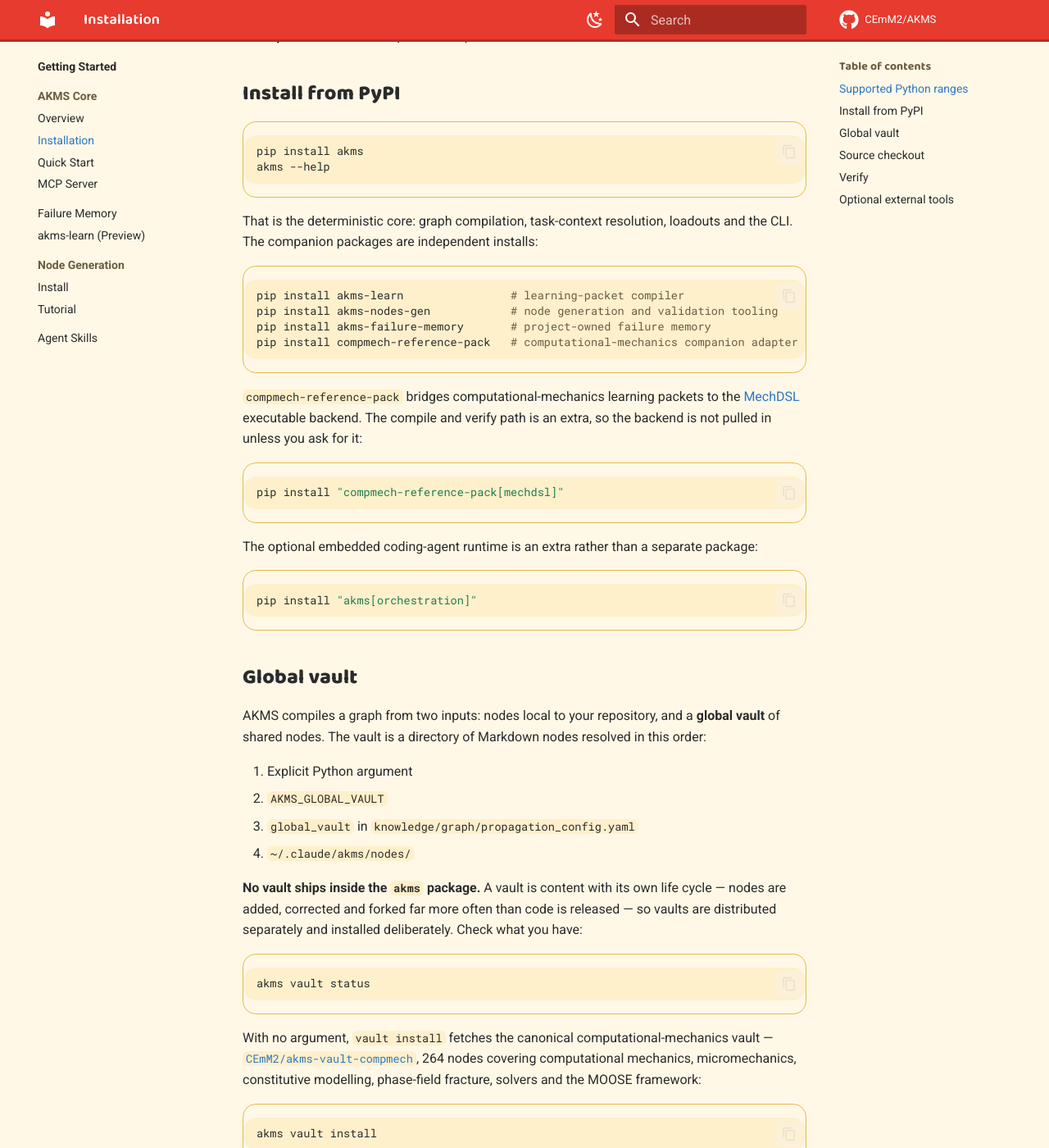
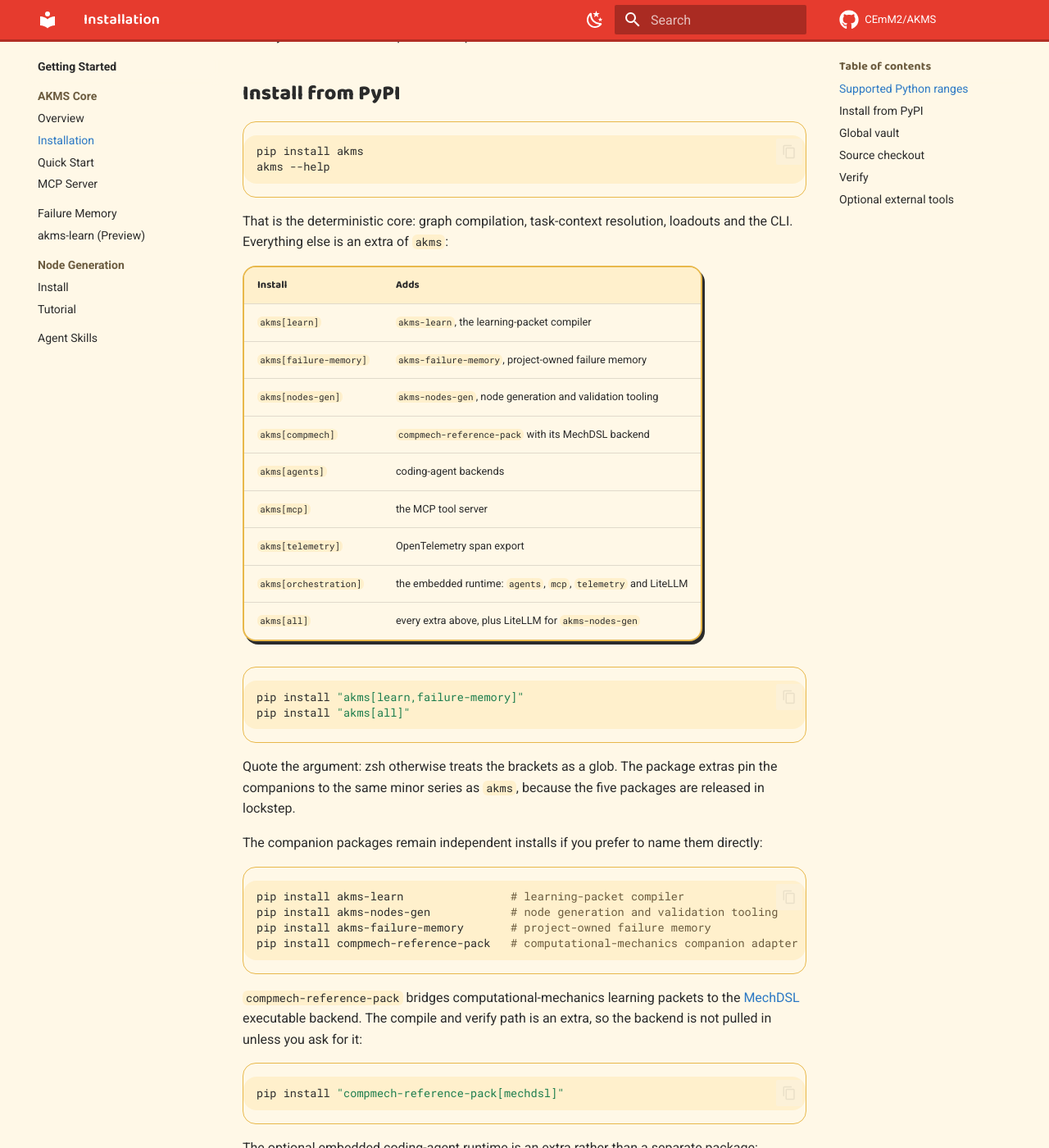
Before and after one commit to CEmM2/AKMS, an MkDocs documentation site: the page built from docs/getting-started/akms/installation.md, in a window 1280 px wide and 1400 px high, scrolled down 555 px. Shown: the whole window at 82% size. Built offline with MkDocs 1.6.1 and Material for MkDocs 9.7.7, drawn with Linux system fonts in a browser that asks for light colours; comment, search, counter and statistics services are not loaded.

Commit message:
feat(packaging): install the companion packages as extras of akms
`pip install "akms[learn]"`, `akms[failure-memory]`, `akms[nodes-gen]`,
`akms[compmech]` and `akms[all]` now pull in the sibling distributions,
so one package name covers the whole family. Each pin admits exactly the
current minor series (`>=0.3.1,<0.4`), matching the lockstep release
policy. `akms[compmech]` includes the MechDSL backend, which resolves from
PyPI. `akms[all]` is every extra plus LiteLLM for akms-nodes-gen.

akms-learn and akms-failure-memory depend on akms, so the extras form a
dependency cycle. pip and uv both resolve it; `uv lock` is clean.

`scripts/check_versions.py` now checks those pins against the akms
version, so a release bump that forgets them fails before tagging. The
gate was proven to fire on a deliberately stale pin.

Verified: a freshly built akms wheel installs with each new extra into a
clean venv, pulling the 0.3.1 siblings from PyPI, and the akms-learn,
akms-pick and failure-memory entry points appear under `[all]`. Default
suite 1764 passed / 65 skipped, runtime smoke and external-consumer suites
green, public-tree and version audits pass, `mkdocs build --strict` clean.

Co-Authored-By: Claude Opus 5.5 <noreply@anthropic.com>
Claude-Session: https://claude.ai/code/session_01LJ9oZMLuKyAw91GkEwmdTT

````diff
--- a/docs/getting-started/akms/installation.md
+++ b/docs/getting-started/akms/installation.md
@@ -20,7 +20,31 @@ akms --help
 ```
 
 That is the deterministic core: graph compilation, task-context resolution,
-loadouts and the CLI. The companion packages are independent installs:
+loadouts and the CLI. Everything else is an extra of `akms`:
+
+| Install | Adds |
+|---|---|
+| `akms[learn]` | `akms-learn`, the learning-packet compiler |
+| `akms[failure-memory]` | `akms-failure-memory`, project-owned failure memory |
+| `akms[nodes-gen]` | `akms-nodes-gen`, node generation and validation tooling |
+| `akms[compmech]` | `compmech-reference-pack` with its MechDSL backend |
+| `akms[agents]` | coding-agent backends |
+| `akms[mcp]` | the MCP tool server |
+| `akms[telemetry]` | OpenTelemetry span export |
+| `akms[orchestration]` | the embedded runtime: `agents`, `mcp`, `telemetry` and LiteLLM |
+| `akms[all]` | every extra above, plus LiteLLM for `akms-nodes-gen` |
+
+```bash
+pip install "akms[learn,failure-memory]"
+pip install "akms[all]"
+```
+
+Quote the argument: zsh otherwise treats the brackets as a glob. The package
+extras pin the companions to the same minor series as `akms`, because the
+five packages are released in lockstep.
+
+The companion packages remain independent installs if you prefer to name
+them directly:
 
 ```bash
 pip install akms-learn                # learning-packet compiler
````
Also changed, not shown: CHANGELOG.md (+4 -0 lines), packages/akms/README.md (+8 -0 lines), 3 other files.
